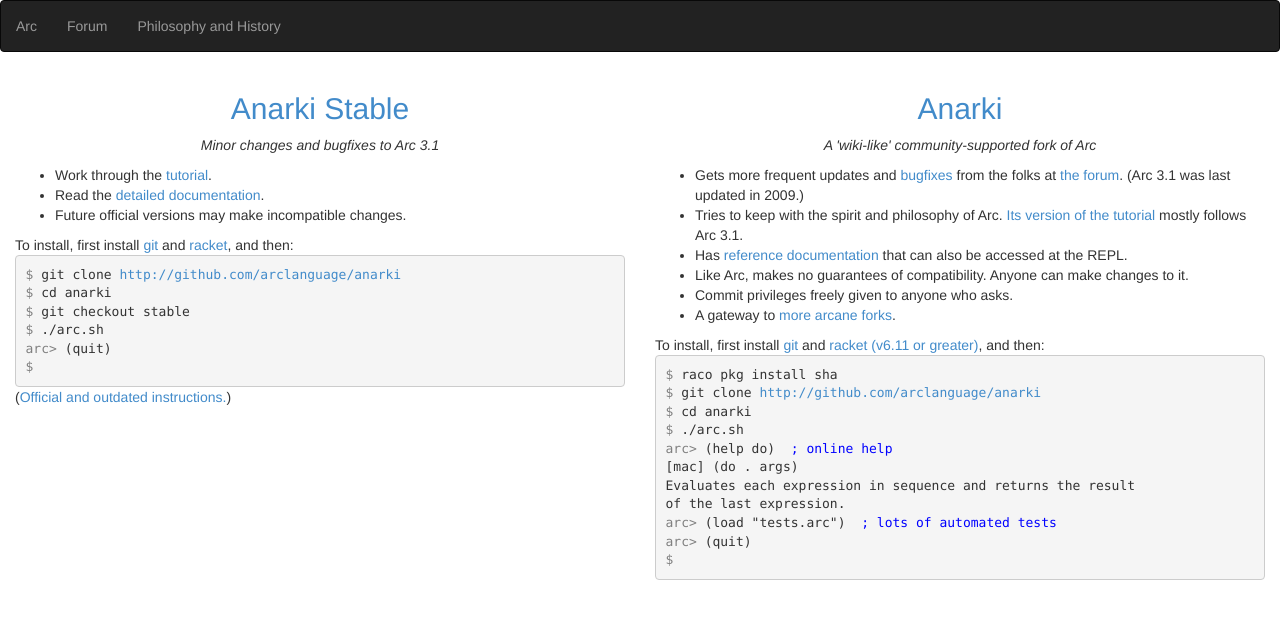
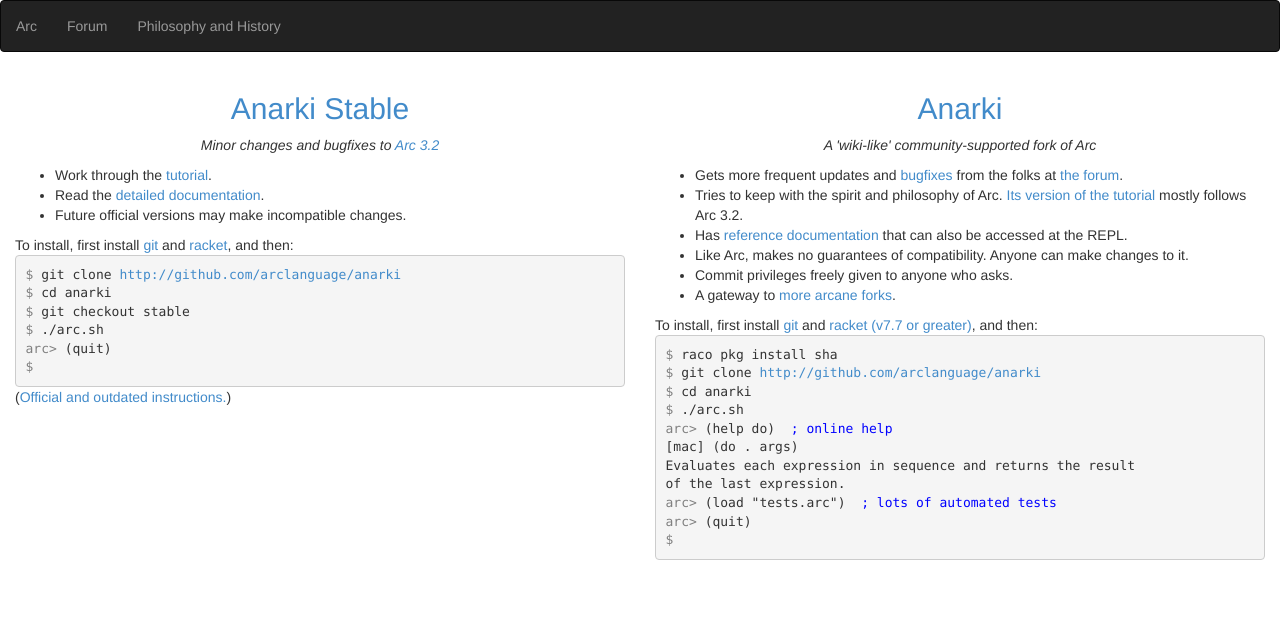
Before and after one commit to arclanguage/arclanguage.github.io, a Jekyll site: the page built from index.md, in a window 1280 px wide. Shown: the top 619 px of the page. Built offline with Jekyll 4.4.1, drawn with Linux system fonts in a browser that asks for light colours.

Commit message:
take Arc 3.2 into account
It's been out since 2018.

```diff
--- a/index.md
+++ b/index.md
@@ -7,7 +7,7 @@
   <div class='col-md-6'>
     <div style='text-align:center'>
       <h2><a href='http://arclanguage.org'>Anarki Stable</a></h2>
-      <p><i>Minor changes and bugfixes to Arc 3.1</i></p>
+      <p><i>Minor changes and bugfixes to <a href='http://arclanguage.org'>Arc 3.2</a></i></p>
     </div>
     <ul>
       <li>Work through the <a href='tut-stable.html'>tutorial</a>.</li>
@@ -34,15 +34,14 @@
     <ul>
       <li>Gets more frequent updates and <a
       href='https://sites.google.com/site/arclanguagewiki/arc-3_1/known-bugs-and-gotchas'>bugfixes</a>
-      from the folks at <a href='http://arclanguage.org/forum'>the forum</a>.
-      (Arc 3.1 was last updated in 2009.)</li>
-      <li>Tries to keep with the spirit and philosophy of Arc. <a href='tut-anarki.html'>Its version of the tutorial</a> mostly follows Arc 3.1.</li>
+      from the folks at <a href='http://arclanguage.org/forum'>the forum</a>.</li>
+      <li>Tries to keep with the spirit and philosophy of Arc. <a href='tut-anarki.html'>Its version of the tutorial</a> mostly follows Arc 3.2.</li>
       <li>Has <a href='anarki/help/'>reference documentation</a> that can also be accessed at the REPL.</li>
       <li>Like Arc, makes no guarantees of compatibility. Anyone can make changes to it.</li>
       <li>Commit privileges freely given to anyone who asks.</li>
       <li>A gateway to <a href='https://sites.google.com/site/arclanguagewiki'>more arcane forks</a>.</li>
     </ul>
-    To install, first install <a href='http://git-scm.com'>git</a> and <a href='http://racket-lang.org'>racket (v6.11 or greater)</a>, and then:
+    To install, first install <a href='http://git-scm.com'>git</a> and <a href='http://racket-lang.org'>racket (v7.7 or greater)</a>, and then:
     <pre style='margin:0 auto; text-align:left'>
 <span style='color:grey'>$</span> raco pkg install sha
 <span style='color:grey'>$</span> git clone <a href='http://github.com/arclanguage/anarki'>http://github.com/arclanguage/anarki</a>
```
